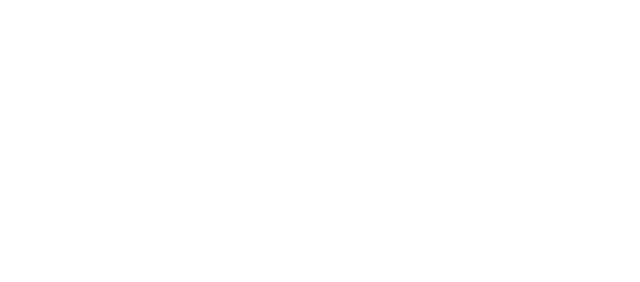
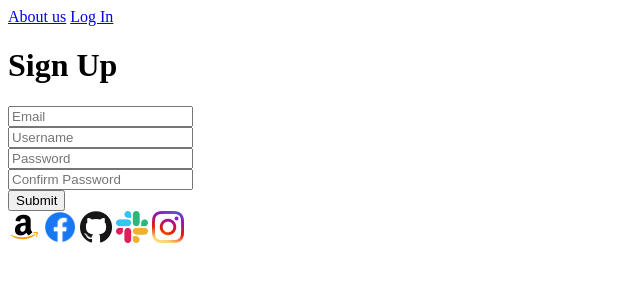
Before and after one commit to connorstewart4/StaticRegisterPage, a plain HTML site: page index.html in a window 1280 px wide. Shown: the whole page, without its empty margins (0-640 px from the left). Drawn offline with Linux system fonts and the light colour scheme.

Commit message:
HTML page added

```diff
--- a/index.html
+++ b/index.html
@@ -7,6 +7,36 @@
     <title>Register Page</title>
 </head>
 <body>
-
+    <header>
+        <a href="#">About us</a>
+        <a href="#">Log In</a>
+    </header>
+    <div>
+        <h1>Sign Up</h1>
+        <form>
+            <div>
+                <input type="email" placeholder="Email" name="email" required />
+            </div>
+              <div>
+                  <input type="text" placeholder="Username" name="username" required />
+            </div>
+            <div>
+                <input type="password" placeholder="Password" name="password" required />
+            </div>
+            <div>
+                <input type="password" placeholder="Confirm Password" name="confirmpassword" required />
+            </div>
+            <div>
+                <button type="submit">Submit</button>
+            </div>
+        </form>
+        <footer>
+            <img src="./assets/amazonLogo.png" alt="Amazon Icon" height="32" width="32">
+            <img src="./assets/facebookLogo.png" alt="Facebook Icon" height="32" width="32">
+            <img src="./assets/gitHubLogo.png" alt="GitHub Icon" height="32" width="32">
+            <img src="./assets/slackLogo.png" alt="Slack Icon" height="32" width="32">
+            <img src="./assets/instagramLogo.png" alt="Instagram Icon" height="32" width="32">
+        </footer>
+    </div>
 </body>
 </html>
```
Also changed, not shown: assets/amazonLogo.png (added), assets/facebookLogo.png (added), assets/gitHubLogo.png (added), assets/instagramLogo.png (added), assets/slackLogo.png (added).
